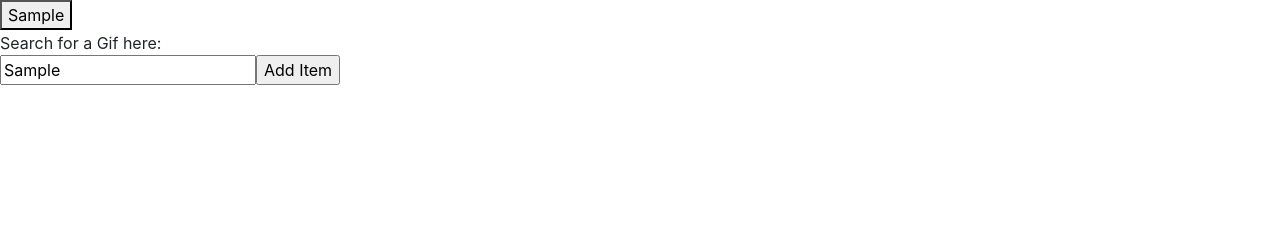
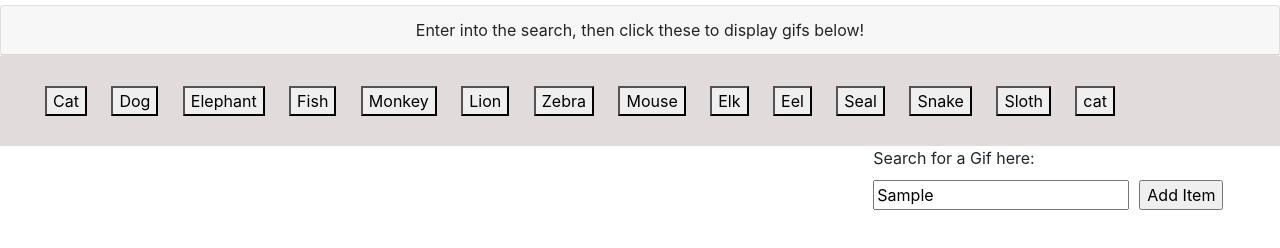
Before and after one commit to dancrump1/GifTastic, a plain HTML site: page index.html in a window 1280 px wide. Both pictures are taken after typing "Sample" into the empty fields and a click on the input "Add Item". Drawn offline with nearby package versions, Linux system fonts and the light colour scheme.

Commit message:
bugs with userInput

```diff
--- a/assets/css/style.css
+++ b/assets/css/style.css
@@ -1,3 +1,29 @@
-#imagesGoHere{
+
+.card{
+    margin-top: 5px;
+}
+
+
+.classbody{
+    padding: 5px;
+}
+
+.card-header{
+    text-align: center;
+}
+#add-search{
+    margin: 10px;
+}
+.card-body{
+    background-color: rgb(226, 219, 219);
+    padding: 30px;
+}
+
+.addedGifButton{
+    margin: 10px;
+}
+
+#holdsGifsAndRating{
     float: left;
+    margin: 20px;
 }
--- a/assets/javascript/app.js
+++ b/assets/javascript/app.js
@@ -1,18 +1,39 @@
 var gifyAPI;
-var userSearchInput ;
+var userSearchInput = [] ;
+
+
+
+//KNOWN BUGS:
+//BUTTONS VALUES GET OVERWRITTEN BY NEWEST MADE BUTTON
+//NEED TO STORE LOCAL MEMORY
+
+
+//BUGS COME FROM userSearchInput
+
+
+
+
+function createButton(){
+    var newButton = $("<button>"+userSearchInput+"</button>").attr("class","addedGifButton");
+    $(".addedGifButton").attr("value",userSearchInput);
+    $("#newButtonSpot").append($(newButton));
+
+};
+
 
 $("#add-search").on("click",function(){
-    userSearchInput= $("#userEntry").val();
-    var newButton = $("<button>"+userSearchInput+"</button>").attr("id","addedGifButton");
-    $("#addedGifButton").attr("value",userSearchInput);
-    $("#newButtonSpot").append($(newButton));
+    userSearchInput= $(".userEntry").val();
+    createButton();
+
 })
 
-$(document).on("click", "#addedGifButton", function(){
+$(document).on("click", ".addedGifButton", function(){
 
     var gifDiv = $("#imagesGoHere").empty();
+    userSearchInput = $(".userEntry").val();
 
-    gifyAPI  = "http://api.giphy.com/v1/gifs/search?q="+userSearchInput+"&api_key=qr9eTBdtXgyT0eIUBLPwKsSA5IvgDtxF&limit=5";
+
+    gifyAPI  = "http://api.giphy.com/v1/gifs/search?q="+userSearchInput+"&api_key=qr9eTBdtXgyT0eIUBLPwKsSA5IvgDtxF&limit=15";
     $.ajax({
         url: gifyAPI,
         method:"GET"
@@ -21,11 +42,16 @@ $(document).on("click", "#addedGifButton", function(){
 
 
         for (var i = 0; i < response.data.length; i++){
-            var results= response.data[i]
-            var gifHolder = $("<img>").attr("src", results.images.fixed_height.url)
+            var results= response.data[i];
+            var gifandratingHolder=$("<div>").attr("id", "holdsGifsAndRating");
+            var gifHolder = $("<img>").attr("src", results.images.fixed_height.url);
+            gifHolder.attr("style" ,"width:200px;height:180px;")
             var ratingText = $("<p>").text("Rating: "+results.rating)
-            gifDiv.append(gifHolder);
-            gifDiv.append(ratingText);
+            gifandratingHolder.append(ratingText);
+            gifandratingHolder.append(gifHolder);
+            gifDiv.append(gifandratingHolder);
+
+
          }
    })
 
--- a/index.html
+++ b/index.html
@@ -27,40 +27,71 @@
 <body>
 
 
-    <div id="buttonContainer">
+
+    <div id="searchBarContainer">
         <div class="row">
             <div class="col-lg-12">
+                <div class="card">
+                    <div class="card-header">
+                        Enter into the search, then click these to display gifs below!
+                    </div>
+                </div>
+            </div>
+        </div>
+    </div>
+
+
+            <div class="card-body">
+                    <div class="col-lg-12">
+                <div id="buttonContainer">
                     <div id="newButtonSpot">
+                            <button class="addedGifButton userEntry"  value="cat">Cat</button>
+                            <button class="addedGifButton userEntry" value="dog">Dog</button>
+                            <button class="addedGifButton userEntry" class="userEntry"value="Elephant">Elephant</button>
+                            <button class="addedGifButton" class="userEntry"value="Fish">Fish</button>
+                            <button class="addedGifButton" class="userEntry"value="Monkey">Monkey</button>
+                            <button class="addedGifButton" class="userEntry">Lion</button>
+                            <button class="addedGifButton" class="userEntry">Zebra</button>
+                            <button class="addedGifButton" id="userEntry">Mouse</button>
+                            <button class="addedGifButton" id="userEntry">Elk</button>
+                            <button class="addedGifButton" id="userEntry">Eel</button>
+                            <button class="addedGifButton" id="userEntry">Seal</button>
+                            <button class="addedGifButton" id="userEntry">Snake</button>
+                            <button class="addedGifButton" id="userEntry">Sloth</button>
+
 
                     </div>
 
                 </div>
             </div>
         </div>
+    </div>
+
+
 
     <div id="imagesContainer">
         <div class="row">
             <div class="col-lg-8">
                 <div id="imagesGoHere">
 
-                </div>
-            </div>
+
                 </div>
             </div>
 
-    <div id="searchBarContainer">
-        <div class="row">
             <div class="col-lg-4">
                 <span id="searchBarText">Search for a Gif here: <input id="userEntry" type="text"><input id="add-search"
                         value="Add Item" type="submit"></span>
+            </div>
 
-
+        </div>
+    </div>
 
 
 
     </div>
-        </div>
-    </div>
+
+
+
 
     <script type="text/javascript" src="assets/javascript/app.js"></script>
 
```
Lines whose indentation alone changed are shown as unchanged.
